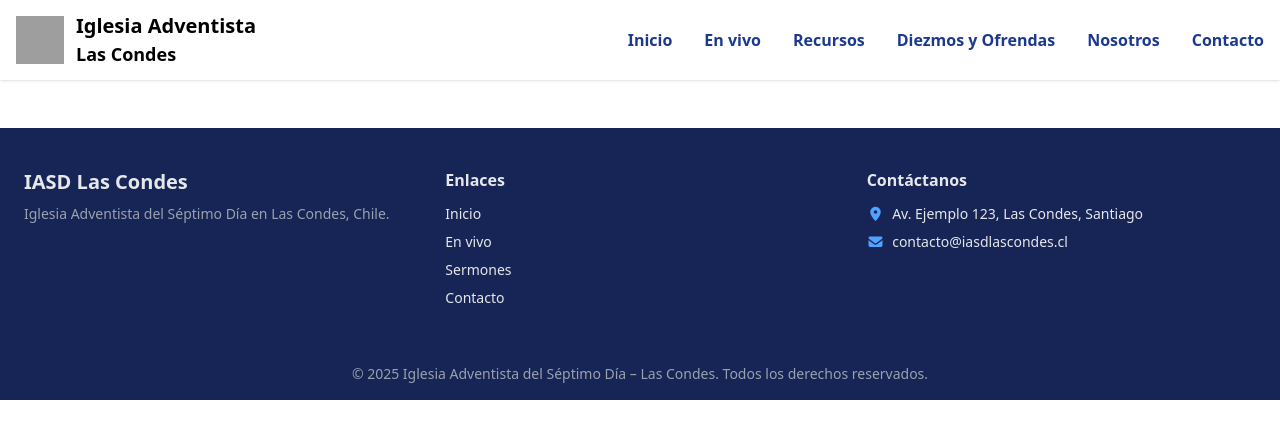
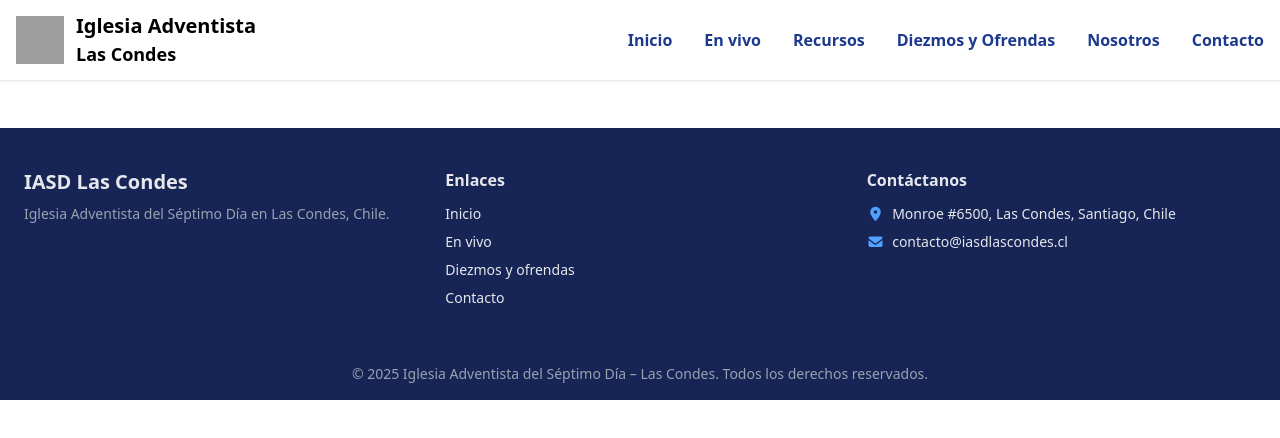
Before and after one commit to Dan5166/iasd-webpage, a React (Vite) app: page /ministerios/aventureros in a window 1280 px wide. Shown: the top 438 px of the page. Built offline with nearby package versions, Linux system fonts and the light colour scheme; grey boxes are pictures that could not be loaded.

Commit message:
CHANGE a links to react router Links in Footer

```diff
--- a/src/components/Footer.tsx
+++ b/src/components/Footer.tsx
@@ -1,3 +1,5 @@
+import { Link } from "react-router-dom";
+
 export default function Footer() {
   return (
     <footer className="bg-blue-950 text-gray-200 mt-12">
@@ -15,27 +17,27 @@ export default function Footer() {
           <h3 className="font-semibold mb-3">Enlaces</h3>
           <ul className="space-y-2 text-sm">
             <li>
-              <a href="/" className="hover:text-white transition">
+              <Link to="/" className="hover:text-white transition">
                 Inicio
-              </a>
+              </Link>
             </li>
             <li>
-              <a href="/en-vivo" className="hover:text-white transition">
+              <Link to="/en-vivo" className="hover:text-white transition">
                 En vivo
-              </a>
+              </Link>
             </li>
             <li>
-              <a
-                href="/recursos/sermones"
+              <Link
+                to="/diezmos-y-ofrendas"
                 className="hover:text-white transition"
               >
-                Sermones
-              </a>
+                Diezmos y ofrendas
+              </Link>
             </li>
             <li>
-              <a href="/contacto" className="hover:text-white transition">
+              <Link to="/contacto" className="hover:text-white transition">
                 Contacto
-              </a>
+              </Link>
             </li>
           </ul>
         </div>
@@ -45,7 +47,7 @@ export default function Footer() {
           <h3 className="font-semibold mb-3">Contáctanos</h3>
           <p className="text-sm flex items-center justify-center md:justify-start gap-2">
             <i className="fa-solid fa-location-dot text-blue-400"></i>
-            Av. Ejemplo 123, Las Condes, Santiago
+            Monroe #6500, Las Condes, Santiago, Chile
           </p>
           <p className="text-sm flex items-center justify-center md:justify-start gap-2 mt-2">
             <i className="fa-solid fa-envelope text-blue-400"></i>
--- a/src/pages/Contacto.tsx
+++ b/src/pages/Contacto.tsx
@@ -37,7 +37,8 @@ export default function Contacto() {
           </form>
           <div className="text-gray-700">
             <p>
-              <strong>Dirección:</strong> Monroe #6500, Las Condes
+              <strong>Dirección:</strong> Monroe #6500, Las Condes, Santiago,
+              Chile
             </p>
             <p>
               <strong>Teléfono:</strong> +--- ---- ---
```
